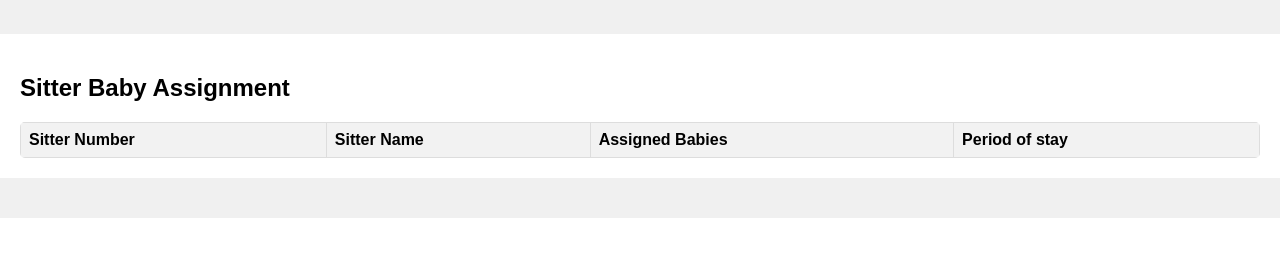
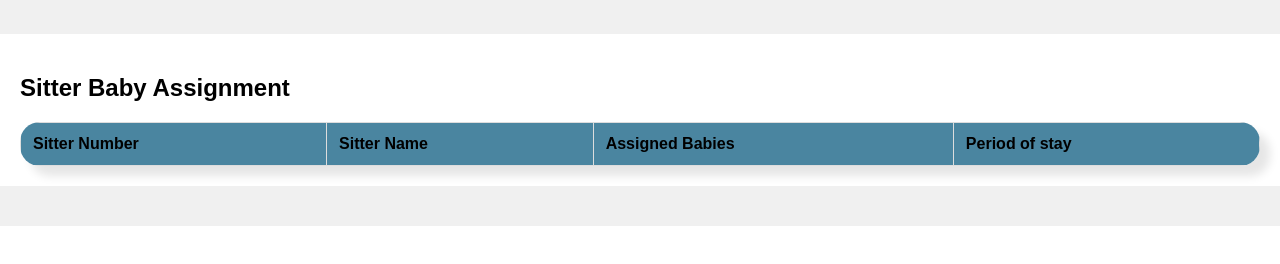
Before and after one commit to BagumaPhillip/daystar-daycare-project-vanilla-javascript, a plain HTML site: page pages/sitter-babyassignment.html in a window 1280 px wide. Shown: the part 120-384 px from the top of the page. Drawn offline with Linux system fonts and the light colour scheme.

Commit message:
css for table in sitter baby assignment

```diff
--- a/styles/sitter-babyassignment.css
+++ b/styles/sitter-babyassignment.css
@@ -61,3 +61,30 @@ tr:hover {
 }
 
 /* Add more custom styles as needed */
+table {
+    border-collapse: collapse;
+    width: 100%;
+    border-radius: 5px;
+    overflow: hidden;
+    box-shadow: 10px 10px 10px rgba(0, 0, 0, 0.1);
+    background-color: #fff;
+    border-radius: 20px;
+}
+
+th, td {
+    border: 1px solid #dddddd;
+    text-align: left;
+    padding: 12px;
+}
+
+th {
+    background-color: #4a85a0;
+}
+
+tr:hover {
+    background-color: #a8a4a4;
+}
+
+tfoot {
+    font-weight: bold;
+}
```
